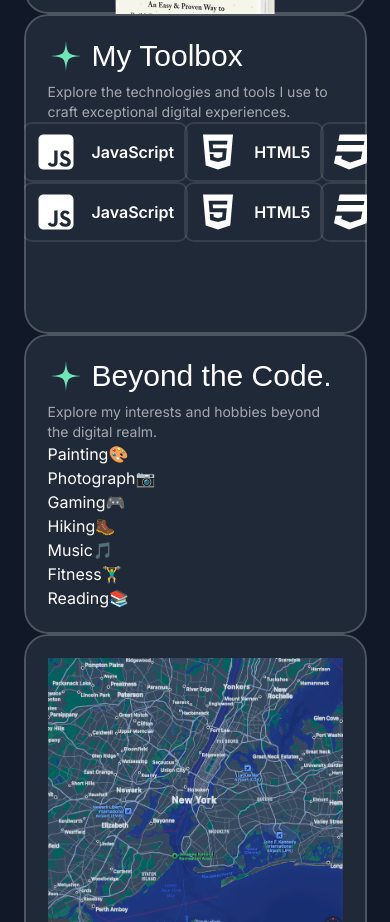
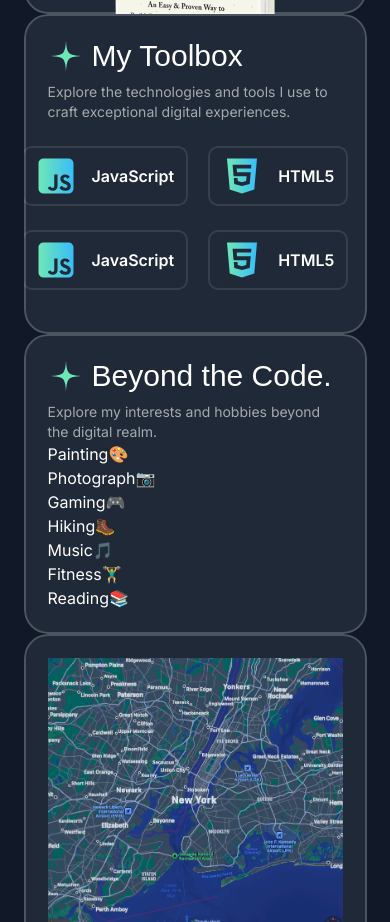
Before and after one commit to developerUmair/personal-portfolio, a Next.js app: page / in a window 390 px wide. Shown: the part 4040-4962 px from the top of the page. Built offline with nearby package versions, Linux system fonts and the light colour scheme; a web font is replaced by a local one.

Commit message:
styling my toolbox for mobile section

```diff
--- a/src/components/TechIcon.tsx
+++ b/src/components/TechIcon.tsx
@@ -2,5 +2,19 @@ import React from "react";
 
 export const TechIcon = ({ component }: { component: React.ElementType }) => {
   const Component = component;
-  return <Component className="size-10" />;
+  return (
+    <div className="relative">
+      <Component className="size-10 fill-[url(#tech-icon-gradient)]" />
+      <svg className="h-0 w-0">
+        <defs>
+          <linearGradient id="tech-icon-gradient">
+            <stop offset="0%" stopColor="rgb(110 231 183)" />
+            <stop offset="100%" stopColor="rgb(56 189 248)" />
+          </linearGradient>
+        </defs>
+      </svg>
+    </div>
+  );
 };
+
+export default TechIcon;
--- a/src/components/ToolboxItems.tsx
+++ b/src/components/ToolboxItems.tsx
@@ -1,9 +1,10 @@
 import React from "react";
 import { TechIcon } from "./TechIcon";
+import { twMerge } from "tailwind-merge";
 
 export const ToolboxItems = ({
   items,
-  className
+  className,
 }: {
   items: {
     title: string;
@@ -12,8 +13,13 @@ export const ToolboxItems = ({
   className?: string;
 }) => {
   return (
-    <div className="flex [mask-image:linear-gradient(to_right,transparent,black_10%,black_90%,transparent)}]">
-      <div className="flex flex-none py-0.5 ">
+    <div
+      className={twMerge(
+        "flex [mask-image:linear-gradient(to_right,transparent,black_10%,black_90%,transparent)}]",
+        className
+      )}
+    >
+      <div className="flex flex-none py-0.5 gap-6">
         {items.map((item) => (
           <div
             key={item.title}
--- a/src/sections/About.tsx
+++ b/src/sections/About.tsx
@@ -59,8 +59,8 @@ export const AboutSection = () => {
                 digital experiences."
               className="px-6 pt-6"
             />
-            <ToolboxItems items={toolboxItems} />
-            <ToolboxItems items={toolboxItems} />
+            <ToolboxItems items={toolboxItems} className="mt-6" />
+            <ToolboxItems items={toolboxItems} className="mt-6" />
           </Card>
           <Card>
             <CardHeader
```
